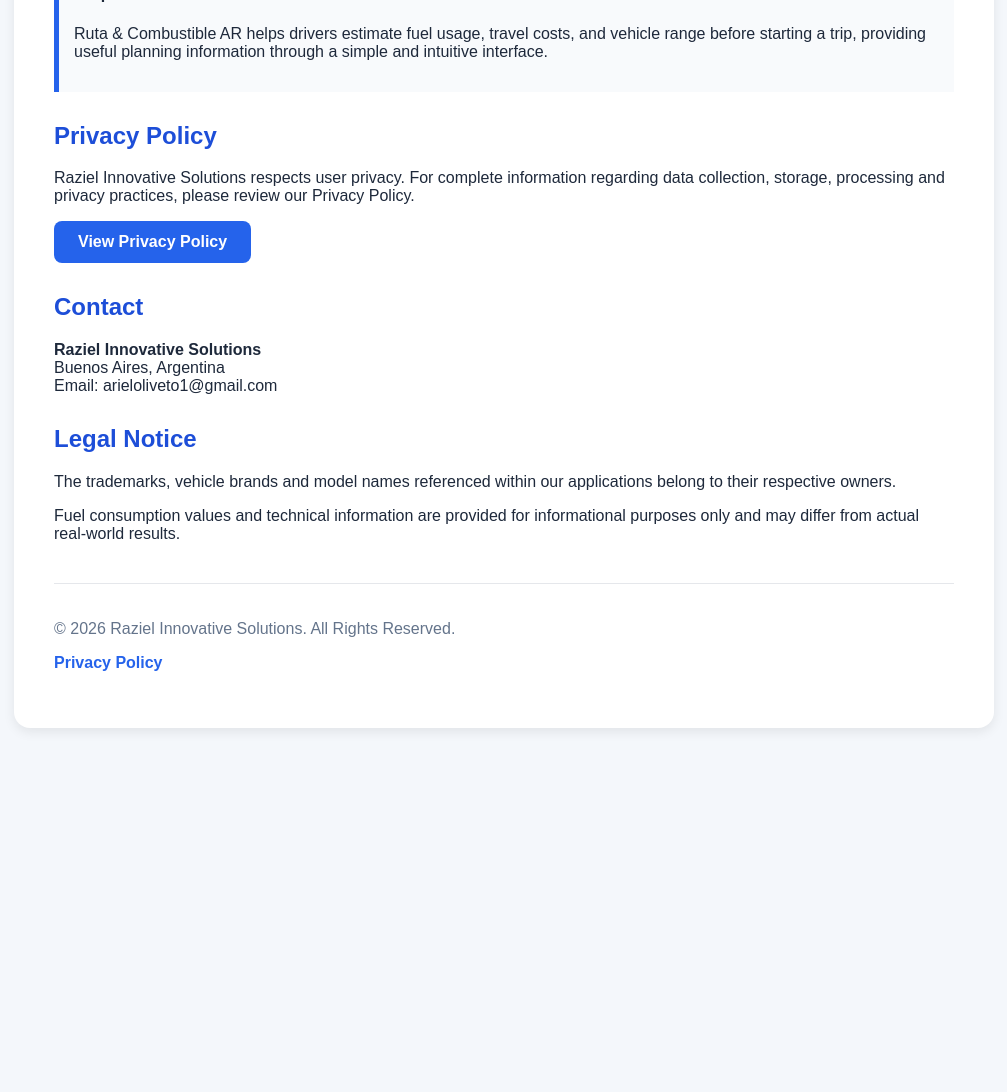
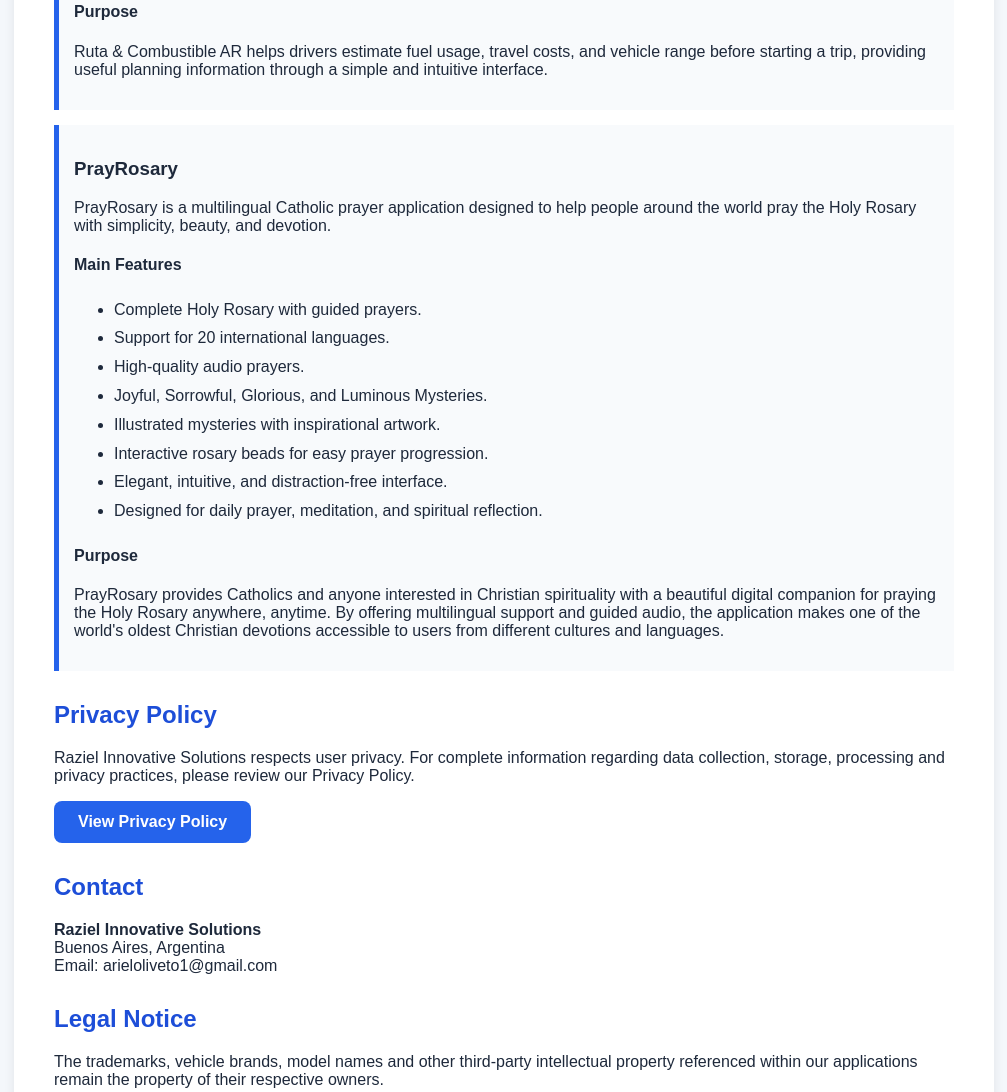
Before and after one commit to arieloliveto1-alt/Raziel, a plain HTML site: page index.html in a window 1280 px wide. Shown: the part 1180-2272 px from the top of the page, without its empty margins (136-1143 px from the left). Before the commit the page ends 1948 px from the top, so only its background shows below. Drawn offline with Linux system fonts and the light colour scheme.

Commit message:
Revise company info and add PrayRosary details
Updated company description and mission statement to include spirituality. Added new section for PrayRosary application with features and purpose.

```diff
--- a/index.html
+++ b/index.html
@@ -1,3 +1,4 @@
+<!DOCTYPE html>
 <html lang="en">
 <head>
 <meta charset="UTF-8">
@@ -83,7 +84,7 @@
 <p><strong>Innovative software, practical solutions.</strong></p>
 
 <p>
-Raziel Innovative Solutions is an independent software development initiative focused on creating practical, user-friendly, and reliable digital tools. Our goal is to transform complex information into intuitive applications that help people make better decisions in their daily activities.
+Raziel Innovative Solutions is an independent software development initiative focused on creating practical, user-friendly, and reliable digital tools. Our goal is to transform complex information and meaningful human needs into intuitive applications that support mobility, education, spirituality, aviation, productivity, and everyday decision-making.
 </p>
 
 <h2>Mission</h2>
@@ -95,7 +96,7 @@
 <h2>Vision</h2>
 
 <p>
-To become a recognized provider of specialized software solutions across transportation, mobility, education, aviation, and productivity sectors, delivering applications that solve real-world problems with elegance and efficiency.
+To become a recognized provider of specialized software solutions across transportation, mobility, education, spirituality, aviation, and productivity sectors, delivering applications that solve real-world problems and enrich everyday life with elegance and efficiency.
 </p>
 
 <h2>Core Values</h2>
@@ -138,6 +139,35 @@
 
 </div>
 
+<div class="feature-box">
+
+<h3>PrayRosary</h3>
+
+<p>
+PrayRosary is a multilingual Catholic prayer application designed to help people around the world pray the Holy Rosary with simplicity, beauty, and devotion.
+</p>
+
+<h4>Main Features</h4>
+
+<ul>
+<li>Complete Holy Rosary with guided prayers.</li>
+<li>Support for 20 international languages.</li>
+<li>High-quality audio prayers.</li>
+<li>Joyful, Sorrowful, Glorious, and Luminous Mysteries.</li>
+<li>Illustrated mysteries with inspirational artwork.</li>
+<li>Interactive rosary beads for easy prayer progression.</li>
+<li>Elegant, intuitive, and distraction-free interface.</li>
+<li>Designed for daily prayer, meditation, and spiritual reflection.</li>
+</ul>
+
+<h4>Purpose</h4>
+
+<p>
+PrayRosary provides Catholics and anyone interested in Christian spirituality with a beautiful digital companion for praying the Holy Rosary anywhere, anytime. By offering multilingual support and guided audio, the application makes one of the world's oldest Christian devotions accessible to users from different cultures and languages.
+</p>
+
+</div>
+
 <h2>Privacy Policy</h2>
 
 <p>
@@ -161,11 +191,11 @@
 <h2>Legal Notice</h2>
 
 <p>
-The trademarks, vehicle brands and model names referenced within our applications belong to their respective owners.
+The trademarks, vehicle brands, model names and other third-party intellectual property referenced within our applications remain the property of their respective owners.
 </p>
 
 <p>
-Fuel consumption values and technical information are provided for informational purposes only and may differ from actual real-world results.
+Fuel consumption values, technical specifications and other informational content are provided solely for guidance and may differ from actual real-world conditions or manufacturer updates.
 </p>
 
 <footer>
```
